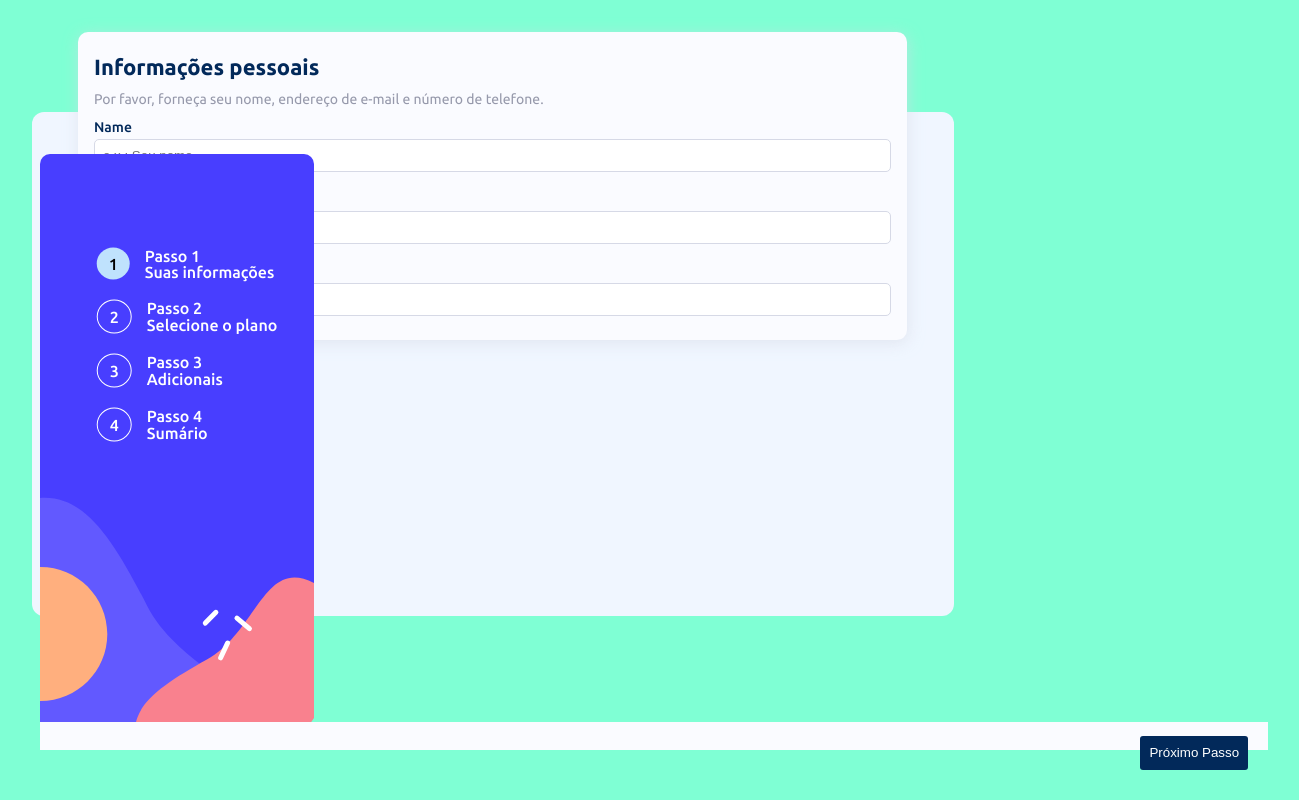
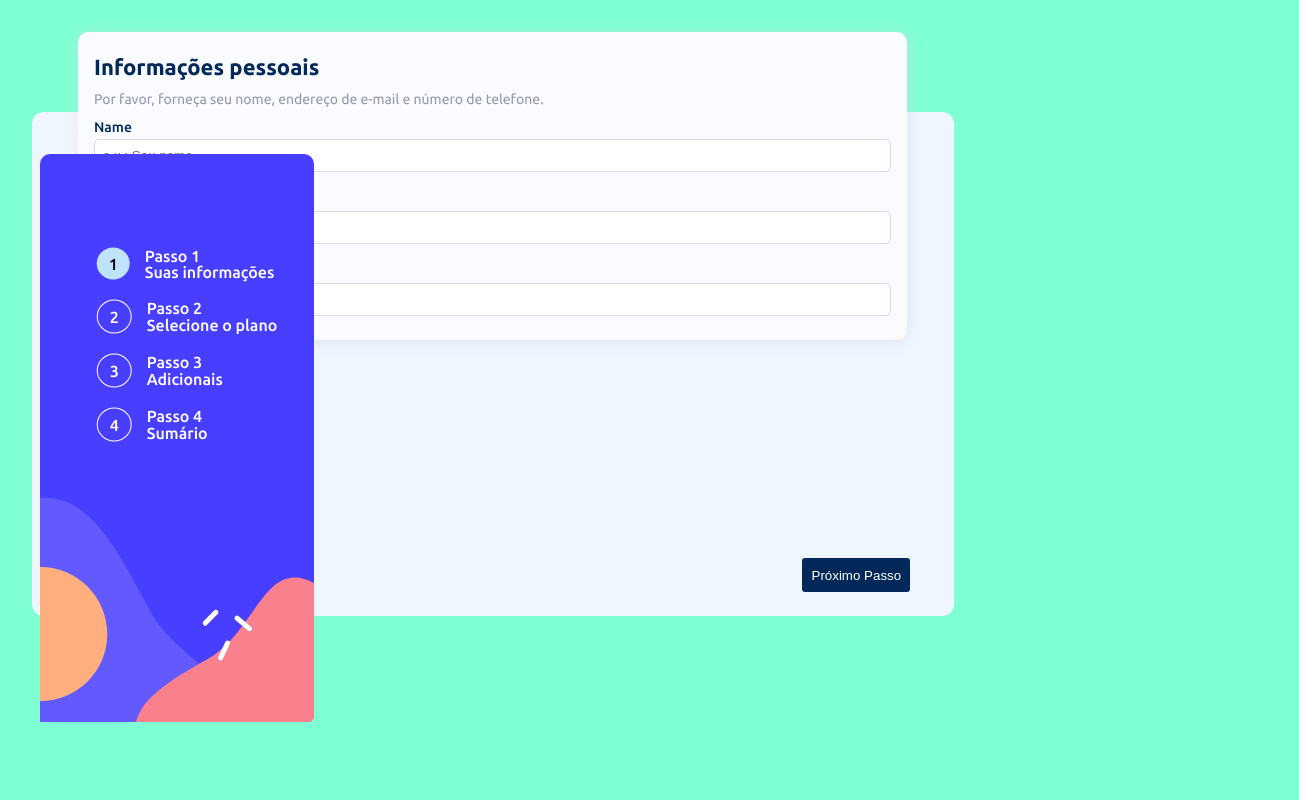
Before and after one commit to MathGPereira/Formul-rio-Multi-step, a plain HTML site: page index.html in a window 1536 px wide. Shown: the whole page, without its empty margins (114-1413 px from the left). Drawn offline with Linux system fonts and the light colour scheme.

Commit message:
Finalização do responsivo do rodapé em 1440px

```diff
--- a/assets/css/rodape/rodape.css
+++ b/assets/css/rodape/rodape.css
@@ -50,5 +50,12 @@
 }
 
 @media screen and (min-width: 1440px) {
-
+    .rodape {
+        position: absolute;
+        top: 68%;
+        width: 36%;
+        left: 32%;
+        height: 61px;
+        background-color: transparent;
+    }
 }
```
